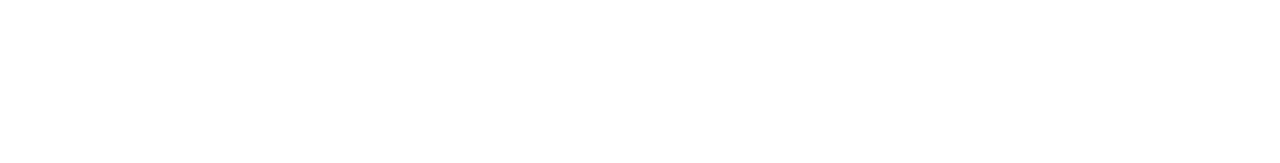
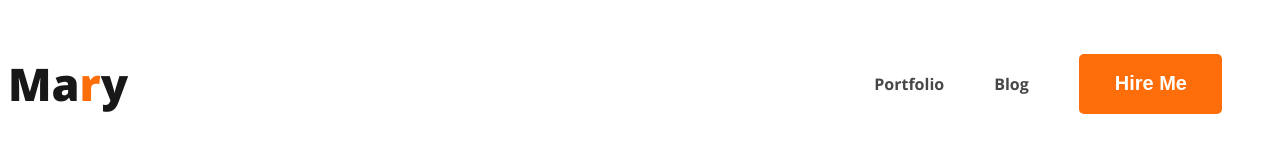
Before and after one commit to Towhidul123/webdeveloper-portfolio, a plain HTML site: page index.html in a window 1280 px wide. Drawn offline with nearby package versions, Linux system fonts and the light colour scheme.

Commit message:
change in nav

```diff
--- a/index.html
+++ b/index.html
@@ -5,10 +5,42 @@
     <meta charset="UTF-8">
     <meta name="viewport" content="width=device-width, initial-scale=1.0">
     <title>Wev Developer Portfolio</title>
+
+    <link rel="preconnect" href="https://fonts.googleapis.com">
+<link rel="preconnect" href="https://fonts.gstatic.com" crossorigin>
+<link href="https://fonts.googleapis.com/css2?family=Open+Sans:ital,wght@0,700;0,800;1,400&display=swap" rel="stylesheet">
+
+    <link rel="stylesheet" href="styles/portfolio.css">
+
+
 </head>
 
 <body>
 
+    <header>
+        <nav>
+            <h3 class="nav-title">Ma<span class="text-primary">r</span>y</h3>
+            <ul>
+                <li><a href="">Portfolio</a></li>
+                <li><a href="">Blog</a></li>
+                <li><button class="btn-primary">Hire Me</button></li>
+
+            </ul>
+        </nav>
+
+    </header>
+
+    <main>
+
+
+    </main>
+
+    <footer>
+
+
+    </footer>
+
+
 </body>
 
 </html>
--- /dev/null
+++ b/styles/portfolio.css
@@ -0,0 +1,63 @@
+/* common shared styles */
+
+body {
+    font-family: 'Open Sans', sans-serif;
+}
+
+.text-primary {
+    color: #FD6E0A;
+
+}
+
+.btn-primary {
+
+    border-radius: 5px;
+    background: #FD6E0A;
+    border: 0;
+    color: white;
+    font-size: 20px;
+    font-weight: 700;
+    padding: 18px 35px 19px 36px;
+
+}
+
+
+/* nav related styles */
+
+nav {
+    display: flex;
+    justify-content: space-between;
+    align-items: center;
+
+}
+
+
+.nav-title {
+
+    color: #181818;
+    font-size: 45px;
+    font-weight: 800;
+
+}
+
+
+nav>ul {
+
+    display: flex;
+    align-items: center;
+
+
+}
+
+nav li {
+
+    list-style: none;
+    margin-right: 50px;
+
+}
+
+nav a {
+
+    text-decoration: none;
+    color: #474747;
+}
```
